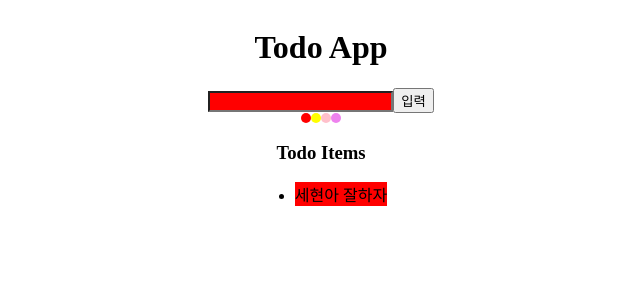
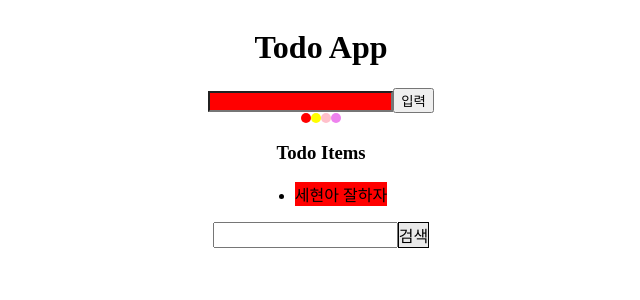
Before and after one commit to LimSeHyeon/FrontEnd, a React (Create React App) app in the folder react-base/: page / in a window 1280 px wide. Shown: the top 300 px of the page, without its empty margins (319-959 px from the left). Built offline with nearby package versions, Linux system fonts and the light colour scheme.

Commit message:
feat: 검색어 설정하기

```diff
--- a/react-base/src/App.js
+++ b/react-base/src/App.js
@@ -4,6 +4,7 @@ import {useState} from 'react';
 import TodoInput from './components/TodoInputComponent';
 import ColorBar from './components/ColorBarComponent';
 import TodoList from './components/TodolistComponent';
+import Search from './components/SearchComponent';
 
 function App() {
   const [inputColor, setInputColor] = useState('red');
@@ -12,12 +13,14 @@ function App() {
     'text': '세현아 잘하자',
     'color': 'red'
   }]);
+  const [searchText, setSearchText] = useState('');
 
   return (
     <div className="App" style={{display:'flex', flexDirection:'column', alignItems:'center'}}>
       <TodoInput inputColor={inputColor} text={text} setText={setText} todoList={todoList} setTodoList={setTodoList}/>
       <ColorBar setInputColor={setInputColor}/>
       <TodoList todoList={todoList}/>
+      <Search setSearchText={setSearchText}/>
 
   </div>
   );
--- /dev/null
+++ b/react-base/src/components/SearchComponent.js
@@ -0,0 +1,13 @@
+import React from 'react';
+
+export default function Search({setSearchText}) {
+
+    return (
+        <div>
+            <div style={{display:'flex'}}>
+                <input onChange={e=>{setSearchText(e.target.value)}}/>
+                <div style={{backgroundColor: '#e9e9e9', borderWidth:'1px', borderStyle:'solid'}}>검색</div>
+            </div>
+        </div>
+    )
+}
```
Also changed, not shown: react-base/src/components/SearchResultComponent.js (added).
